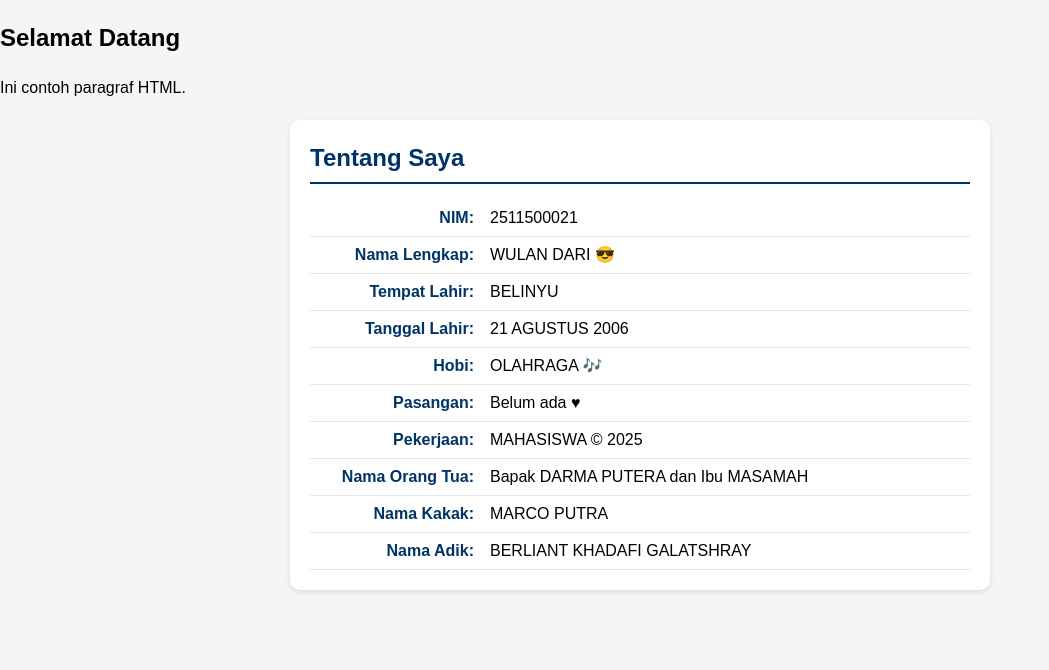
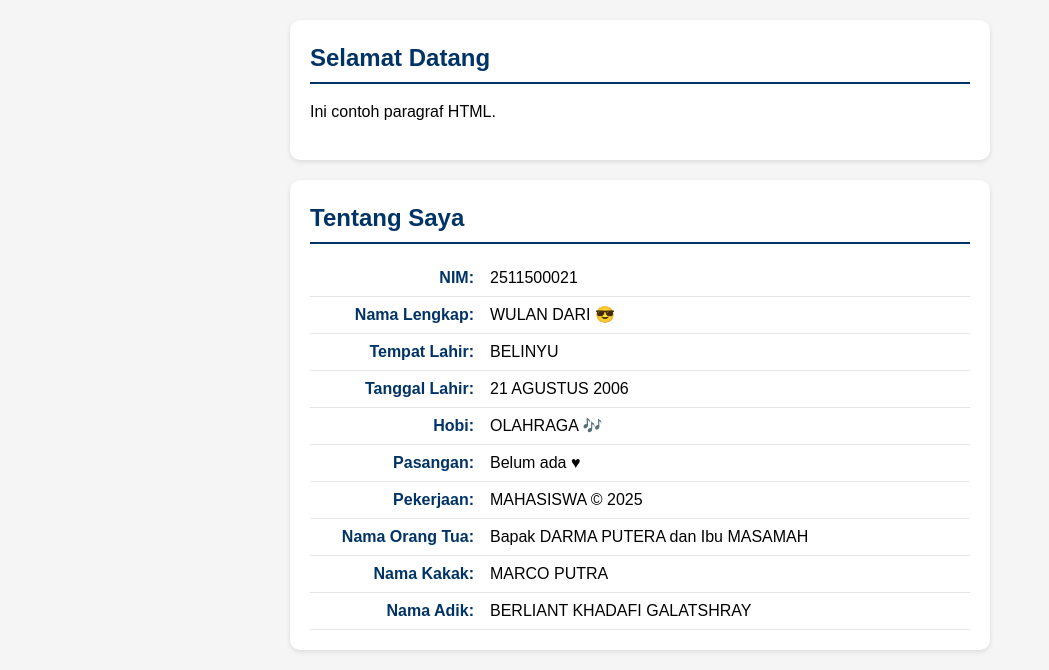
Before and after one commit to 2511500021-wq/2511500021-PWD-TI1A-2526O, a PHP site: page /pertemuan-04/index.html in a window 1280 px wide. Shown: the part 179-849 px from the top of the page, without its empty margins (0-1049 px from the left). Before the commit the page ends 771 px from the top, so only its background shows below. Run offline with PHP 8.4, Linux system fonts and the light colour scheme.

Commit message:
styling section#home

```diff
--- a/pertemuan-04/style.css
+++ b/pertemuan-04/style.css
@@ -31,7 +31,8 @@ header li a {
     padding: 6px 12px;
 }
 
-#about {
+#about,
+#home {
     background-color: #ffffff;
     border-radius: 10px;
     padding: 20px;
@@ -40,12 +41,17 @@ header li a {
     box-shadow: 0 2px 5px rgba(0, 0, 0, 0.1);
 }
 
-#about h2 {
+#about h2,
+#home h2 {
     color: #003366;
     border-bottom: 2px solid #003366;
     padding-bottom: 6px;
     margin-top: 0;
     margin-bottom: 16px;
+}
+
+#home p {
+    text-align: justify;
 }
 
 #about p {
```
Also changed, not shown: pertemuan-04/readme.md.
